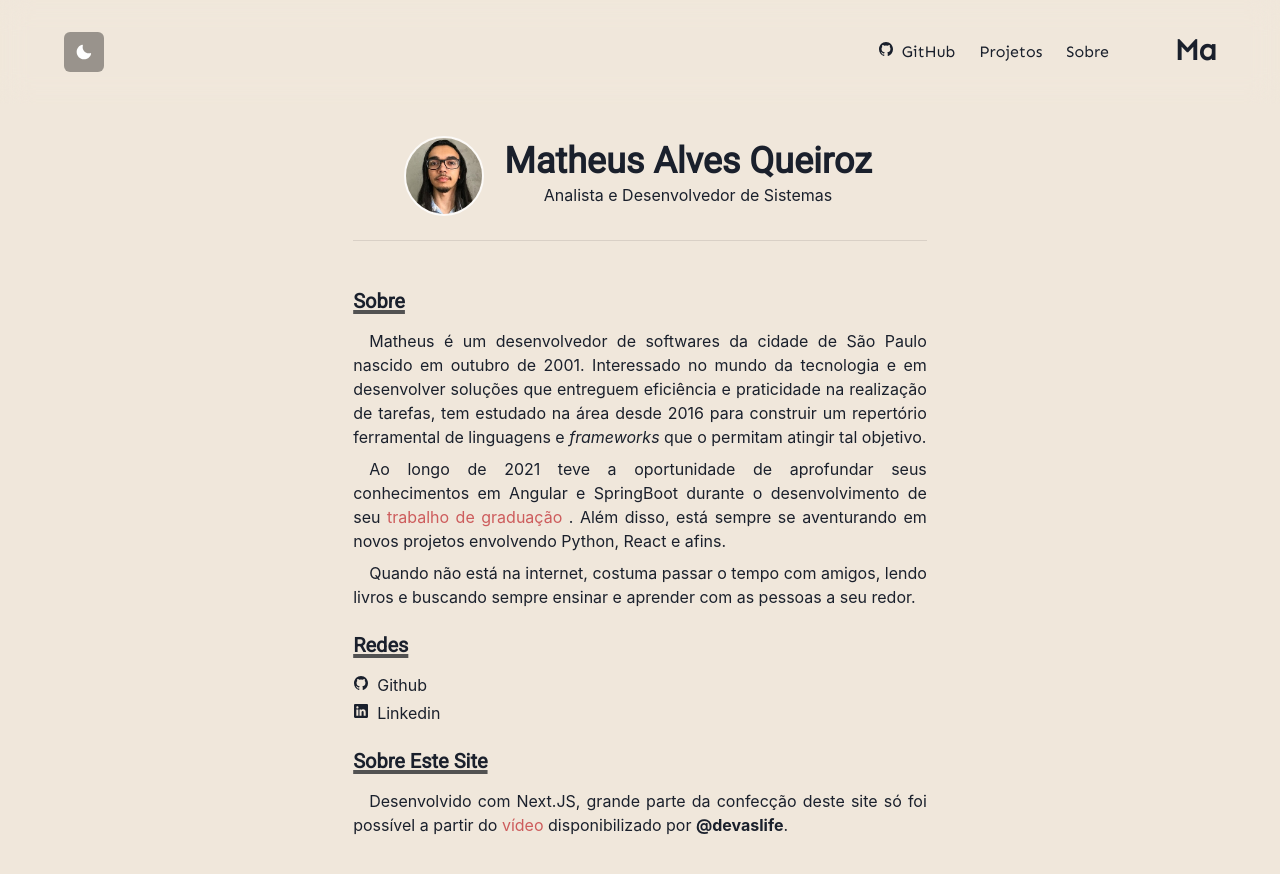
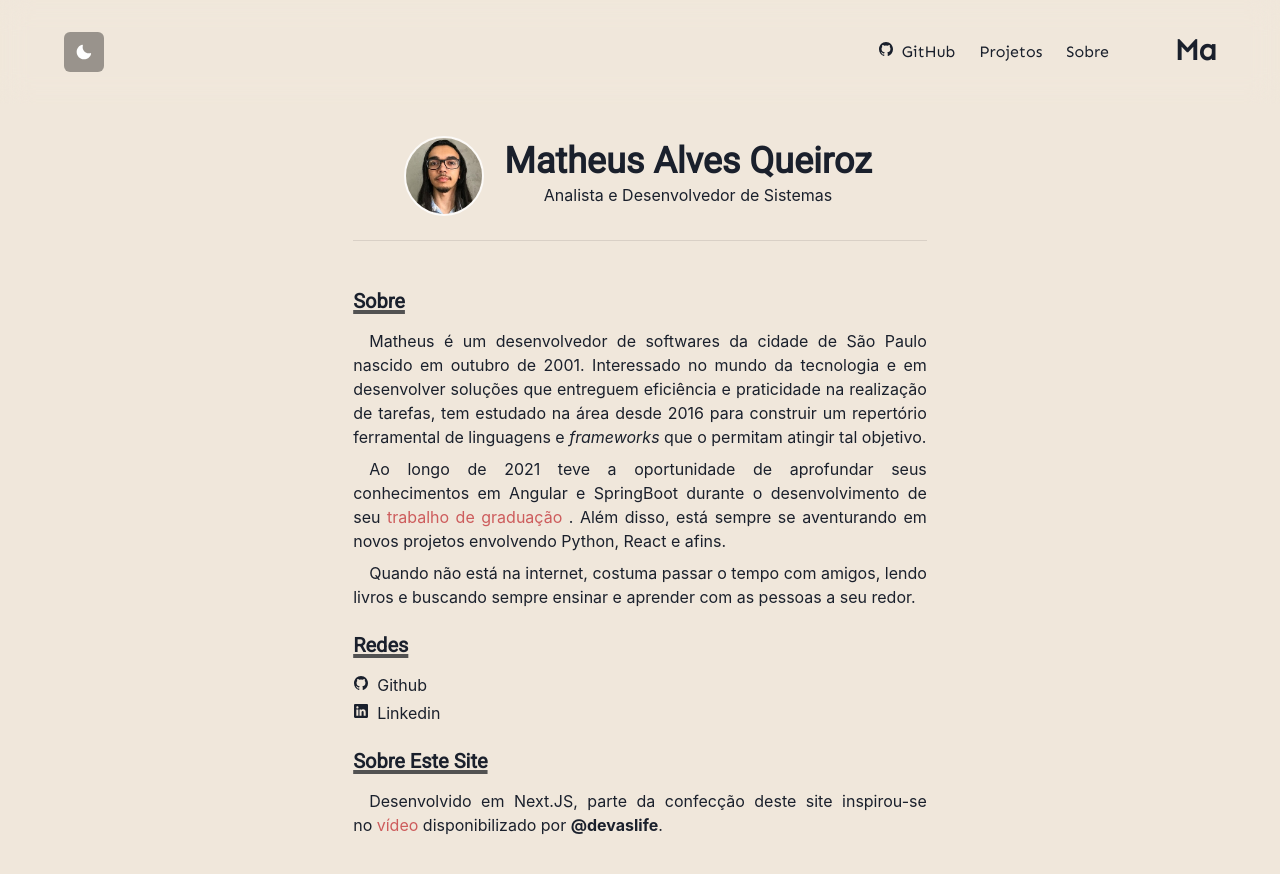
Before and after one commit to math-queiroz/homepage, a Next.js app: page /about in a window 1280 px wide. Shown: the top 874 px of the page. Built offline with nearby package versions, Linux system fonts and the light colour scheme.

Commit message:
update: Updating some old "about" information

```diff
--- a/pages/about.js
+++ b/pages/about.js
@@ -110,8 +110,7 @@ const Bio = () => {
             Sobre Este Site
           </Heading>
           <Paragraph>
-            Desenvolvido com Next.JS, grande parte da confecção deste site só
-            foi possível a partir do&nbsp;
+            Desenvolvido em Next.JS, parte da confecção deste site inspirou-se no&nbsp;
             <Link href="https://youtu.be/bSMZgXzC9AA" color={'indianred'}>
               vídeo
             </Link>
```
